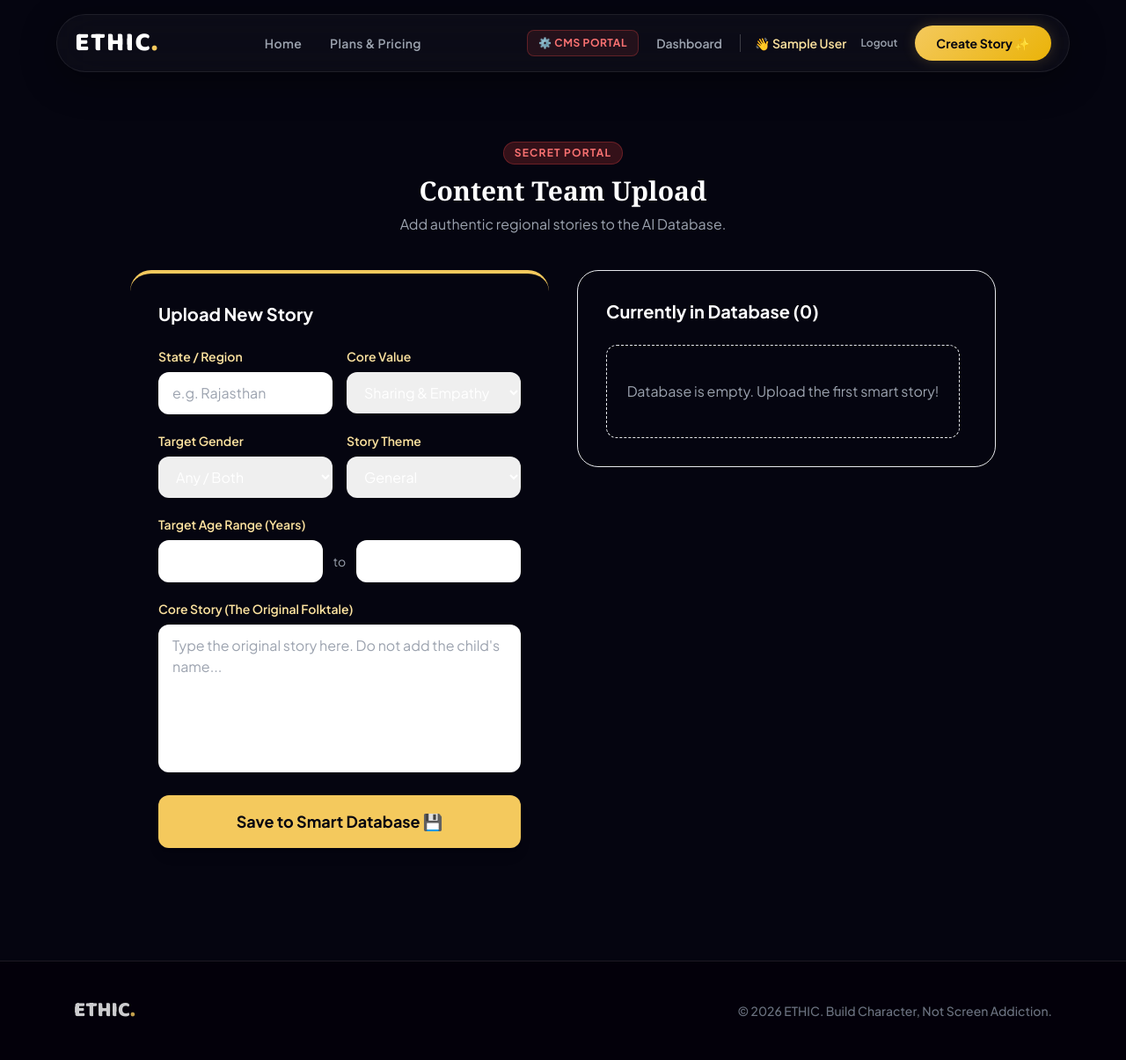
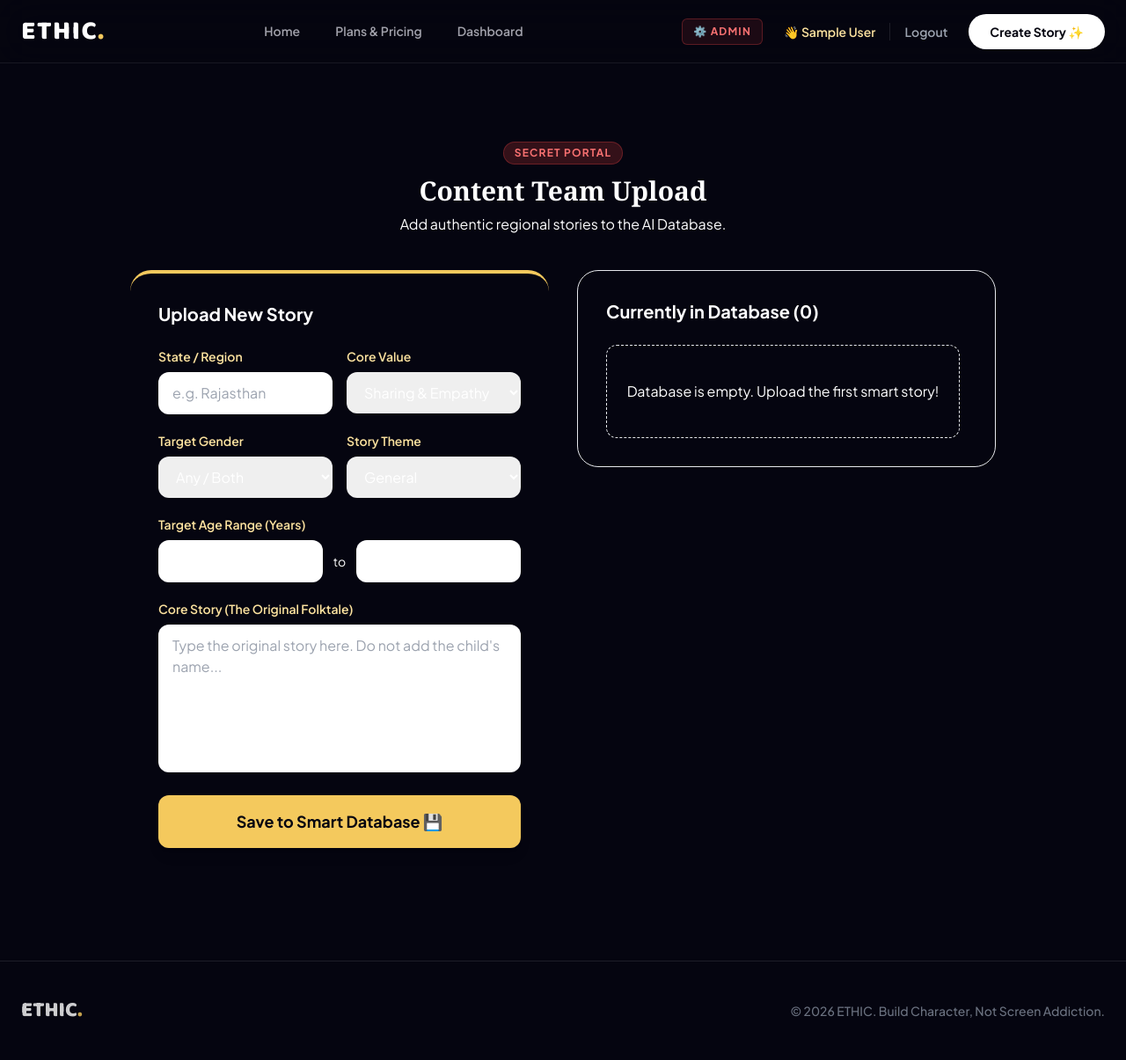
Before and after one commit to contactcuratedchoices-stack/ethic-mvp, a Flask app: page /admin/upload in a window 1280 px wide. Shown: the whole page at 88% size. Run offline with Flask 3, Linux system fonts and the light colour scheme; the visitor is signed in with stand-in values (Sample User, id 1); some libraries are stand-ins or nearby versions.

Commit message:
Update base.html

```diff
--- a/templates/base.html
+++ b/templates/base.html
@@ -5,7 +5,6 @@
     <meta name="viewport" content="width=device-width, initial-scale=1.0" />
     <title>ETHIC — Magical Bedtime Stories</title>
 
-    <!-- 🚀 Premium Fonts (Plus Jakarta Sans for UI, Baloo 2 for Magical Headings) -->
     <link href="https://fonts.googleapis.com/css2?family=Plus+Jakarta+Sans:wght@400;500;600;700&family=Baloo+2:wght@600;800&display=swap" rel="stylesheet" />
     <script src="https://cdn.tailwindcss.com"></script>
 
@@ -19,10 +18,8 @@
                     },
                     colors: {
                         navy: '#050510',
-                        'navy-light': '#0a0a1a',
                         gold: '#f4c95d',
-                        'gold-soft': '#fce29f',
-                        muted: '#9ca3af'
+                        'gold-soft': '#fce29f'
                     }
                 }
             }
@@ -32,142 +29,148 @@
     <style>
         body { background-color: #050510; color: #ffffff; }
 
-        /* 🚀 FLOATING GLASS NAVBAR */
-        .premium-nav {
-            background: rgba(255, 255, 255, 0.03);
-            backdrop-filter: blur(24px);
-            -webkit-backdrop-filter: blur(24px);
-            border: 1px solid rgba(255, 255, 255, 0.08);
-            box-shadow: 0 10px 40px rgba(0, 0, 0, 0.4);
+        /* 🚀 TOP TIER: Edge-to-Edge Frosted Glass Navbar */
+        .glass-header {
+            background: rgba(5, 5, 16, 0.4); /* Very subtle dark tint */
+            backdrop-filter: blur(20px);
+            -webkit-backdrop-filter: blur(20px);
+            border-bottom: 1px solid rgba(255, 255, 255, 0.08); /* Hairline border */
             transition: all 0.3s ease;
         }
 
-        /* Nav Link Hover Animation */
+        /* Clean Nav Links */
         .nav-link {
             position: relative;
-            color: #9ca3af;
+            color: #a1a1aa; /* text-gray-400 */
+            font-size: 0.875rem;
+            font-weight: 600;
             transition: color 0.3s ease;
             padding: 0.5rem 0;
         }
         .nav-link:hover { color: #ffffff; }
+
         .nav-link::after {
             content: ''; position: absolute; width: 0; height: 2px;
             bottom: 0; left: 0; background-color: #f4c95d;
             transition: width 0.3s ease;
-            border-radius: 2px;
         }
         .nav-link:hover::after { width: 100%; }
 
-        /* Premium Glow Button */
+        /* High-End Button */
         .btn-glow {
-            background: linear-gradient(135deg, #f4c95d, #eab308);
+            background: #ffffff;
             color: #050510;
-            box-shadow: 0 0 15px rgba(244, 201, 93, 0.2);
             transition: all 0.3s ease;
+            box-shadow: 0 0 0 0 rgba(255,255,255,0.2);
         }
         .btn-glow:hover {
-            box-shadow: 0 0 25px rgba(244, 201, 93, 0.5);
-            transform: translateY(-2px) scale(1.02);
+            transform: translateY(-1px);
+            box-shadow: 0 4px 15px rgba(255, 255, 255, 0.25);
         }
 
-        /* Mobile Menu Animations */
+        /* Mobile Menu Panel */
         #mobile-menu {
-            transition: max-height 0.4s cubic-bezier(0.4, 0, 0.2, 1), opacity 0.3s ease;
-            max-height: 0;
+            position: absolute;
+            top: 100%; left: 0; right: 0;
+            background: rgba(5, 5, 16, 0.95);
+            backdrop-filter: blur(20px);
+            -webkit-backdrop-filter: blur(20px);
+            border-bottom: 1px solid rgba(255, 255, 255, 0.1);
+            transform-origin: top;
+            transform: scaleY(0);
             opacity: 0;
-            overflow: hidden;
+            transition: transform 0.3s cubic-bezier(0.4, 0, 0.2, 1), opacity 0.3s ease;
         }
-        #mobile-menu.open { max-height: 500px; opacity: 1; }
+        #mobile-menu.open {
+            transform: scaleY(1);
+            opacity: 1;
+        }
     </style>
 </head>
 <body class="font-sans min-h-screen antialiased flex flex-col selection:bg-gold/30">
 
-    <!-- 🌟 FLOATING GLASS NAVBAR 🌟 -->
-    <header class="fixed w-full z-50 top-0 pt-4 px-4 sm:px-6 pointer-events-none">
-        <div class="max-w-6xl mx-auto premium-nav rounded-2xl md:rounded-full px-5 py-3 pointer-events-auto">
-            <div class="flex items-center justify-between">
+    <header class="fixed w-full z-50 top-0 left-0 glass-header h-[72px] flex items-center">
+        <div class="w-full max-w-7xl mx-auto px-6 flex items-center justify-between">
 
-                <!-- Logo -->
-                <a href="/" class="font-magical text-2xl md:text-3xl font-extrabold text-white tracking-wider flex items-center hover:scale-105 transition-transform">
+            <a href="/" class="font-magical text-2xl md:text-3xl font-extrabold text-white tracking-wider flex items-center hover:opacity-80 transition-opacity">
                 ETHIC<span class="text-gold">.</span>
             </a>
 
-                <!-- Desktop Navigation -->
-                <nav class="hidden md:flex items-center gap-8 text-sm font-semibold tracking-wide">
+            <nav class="hidden md:flex items-center gap-10">
                 <a href="/" class="nav-link">Home</a>
                 <a href="/pricing" class="nav-link">Plans & Pricing</a>
+                {% if session.get('user_name') %}
+                    <a href="/dashboard" class="nav-link">Dashboard</a>
+                {% endif %}
             </nav>
 
-                <!-- Desktop Auth & Actions -->
-                <div class="hidden md:flex items-center gap-5">
+            <div class="hidden md:flex items-center gap-6">
                 {% if session.get('user_name') %}
-                        <!-- CMS Portal Button (ONLY FOR ADMINS) -->
+
                     {% if session.get('is_admin') %}
-                        <a href="/admin/upload" class="flex items-center gap-1.5 px-3 py-1.5 rounded-lg bg-red-500/10 border border-red-500/30 text-red-400 hover:bg-red-500/20 transition text-xs uppercase tracking-wider font-bold">
-                            ⚙️ CMS Portal
+                    <a href="/admin/upload" class="text-xs font-bold text-red-400 hover:text-red-300 uppercase tracking-widest border border-red-500/30 px-3 py-1.5 rounded-md bg-red-500/10 transition">
+                        ⚙️ Admin
                     </a>
                     {% endif %}
 
-                        <a href="/dashboard" class="nav-link text-sm font-semibold">Dashboard</a>
-
-                        <div class="flex items-center gap-4 border-l border-white/20 pl-4">
-                            <span class="text-gold-soft text-sm font-semibold">👋 {{ session.get('user_name') }}</span>
-                            <a href="/logout" class="text-xs font-semibold text-gray-400 hover:text-white transition">Logout</a>
+                    <div class="flex items-center gap-4">
+                        <span class="text-gold-soft text-sm font-semibold border-r border-white/10 pr-4">👋 {{ session.get('user_name') }}</span>
+                        <a href="/logout" class="text-sm font-semibold text-gray-400 hover:text-white transition">Logout</a>
                     </div>
 
-                        <a href="/studio" class="btn-glow px-6 py-2.5 rounded-full text-sm font-extrabold flex items-center gap-2">
+                    <a href="/studio" class="btn-glow px-6 py-2.5 rounded-full text-sm font-bold flex items-center gap-2">
                         Create Story ✨
                     </a>
                 {% else %}
                     <a href="/login" class="nav-link text-sm font-semibold">Log In</a>
-                        <a href="/login" class="btn-glow px-6 py-2.5 rounded-full text-sm font-extrabold shadow-lg">
+                    <a href="/login" class="btn-glow px-6 py-2.5 rounded-full text-sm font-bold">
                         Get Started
                     </a>
                 {% endif %}
             </div>
 
-                <!-- Mobile Menu Toggle Button -->
-                <button id="mobile-menu-btn" class="md:hidden text-white p-2 focus:outline-none hover:text-gold transition">
+            <button id="mobile-menu-btn" class="md:hidden text-white p-2 -mr-2 focus:outline-none hover:text-gold transition">
                 <svg id="icon-menu" xmlns="http://www.w3.org/2000/svg" width="28" height="28" viewBox="0 0 24 24" fill="none" stroke="currentColor" stroke-width="2" stroke-linecap="round" stroke-linejoin="round"><line x1="3" y1="12" x2="21" y2="12"></line><line x1="3" y1="6" x2="21" y2="6"></line><line x1="3" y1="18" x2="21" y2="18"></line></svg>
                 <svg id="icon-close" class="hidden" xmlns="http://www.w3.org/2000/svg" width="28" height="28" viewBox="0 0 24 24" fill="none" stroke="currentColor" stroke-width="2" stroke-linecap="round" stroke-linejoin="round"><line x1="18" y1="6" x2="6" y2="18"></line><line x1="6" y1="6" x2="18" y2="18"></line></svg>
             </button>
         </div>
 
-            <!-- Mobile Dropdown Menu -->
-            <div id="mobile-menu" class="md:hidden flex flex-col gap-4 border-t border-white/10 mt-3 pt-4 pb-2 px-2">
-                <a href="/" class="text-white font-semibold hover:text-gold transition">Home</a>
-                <a href="/pricing" class="text-white font-semibold hover:text-gold transition">Plans & Pricing</a>
+        <div id="mobile-menu" class="md:hidden flex flex-col px-6 py-6 gap-6 shadow-2xl">
+            <div class="flex flex-col gap-4">
+                <a href="/" class="text-xl font-semibold text-gray-300 hover:text-white transition">Home</a>
+                <a href="/pricing" class="text-xl font-semibold text-gray-300 hover:text-white transition">Plans & Pricing</a>
+                {% if session.get('user_name') %}
+                    <a href="/dashboard" class="text-xl font-semibold text-gray-300 hover:text-white transition">Dashboard</a>
+                {% endif %}
+            </div>
 
-                <div class="h-px w-full bg-white/10 my-1"></div>
+            <div class="h-px w-full bg-white/10"></div>
 
+            <div class="flex flex-col gap-4">
                 {% if session.get('user_name') %}
-                    <div class="text-gold-soft font-semibold text-sm mb-1">👋 Hi, {{ session.get('user_name') }}</div>
+                    <div class="text-gold-soft font-semibold text-lg">👋 Hi, {{ session.get('user_name') }}</div>
 
                     {% if session.get('is_admin') %}
-                    <a href="/admin/upload" class="flex items-center gap-2 text-red-400 font-bold hover:text-red-300 transition">
+                    <a href="/admin/upload" class="text-red-400 font-bold uppercase tracking-wider text-sm hover:text-red-300 transition">
                         ⚙️ CMS Portal
                     </a>
                     {% endif %}
 
-                    <a href="/dashboard" class="flex items-center gap-2 text-white font-semibold hover:text-gold transition">
-                        📊 Dashboard
-                    </a>
-                    <a href="/logout" class="text-gray-400 text-sm font-semibold hover:text-white transition">Logout</a>
+                    <a href="/logout" class="text-gray-400 text-lg font-medium hover:text-white transition">Logout</a>
 
-                    <a href="/studio" class="mt-3 text-center btn-glow rounded-xl px-5 py-3 text-sm font-bold shadow-lg">
+                    <a href="/studio" class="mt-2 text-center btn-glow rounded-full px-5 py-3.5 text-base font-bold shadow-lg">
                         Create Story ✨
                     </a>
                 {% else %}
-                    <a href="/login" class="flex items-center gap-2 text-white font-semibold hover:text-gold transition">
-                        <svg xmlns="http://www.w3.org/2000/svg" width="18" height="18" viewBox="0 0 24 24" fill="none" stroke="currentColor" stroke-width="2"><path d="M20 21v-2a4 4 0 0 0-4-4H8a4 4 0 0 0-4 4v2"></path><circle cx="12" cy="7" r="4"></circle></svg>
-                        Log in / Create Account
+                    <a href="/login" class="text-xl font-semibold text-gray-300 hover:text-white transition">Log In</a>
+                    <a href="/login" class="mt-2 text-center btn-glow rounded-full px-5 py-3.5 text-base font-bold shadow-lg">
+                        Get Started
                     </a>
                 {% endif %}
             </div>
         </div>
     </header>
 
-    <!-- Mobile Menu Script -->
     <script>
         const btn = document.getElementById('mobile-menu-btn');
         const menu = document.getElementById('mobile-menu');
@@ -181,8 +184,7 @@
         });
     </script>
 
-    <!-- 🔔 Flash Messages -->
-    <div class="fixed top-28 left-1/2 transform -translate-x-1/2 z-40 w-full max-w-md px-4 pointer-events-none">
+    <div class="fixed top-24 left-1/2 transform -translate-x-1/2 z-40 w-full max-w-md px-4 pointer-events-none">
         {% with messages = get_flashed_messages(category_filter=["error"]) %}
             {% if messages %}
                 <div class="pointer-events-auto bg-red-900/80 border border-red-500/50 text-red-100 backdrop-blur-md px-5 py-3 rounded-2xl shadow-2xl flex items-center justify-between font-medium text-sm mb-2">
@@ -201,17 +203,13 @@
         {% endwith %}
     </div>
 
-    <!-- 🎬 MAIN CONTENT -->
     <main class="flex-grow pt-28">
         {% block content %}{% endblock %}
     </main>
 
-    <!-- 🌟 GLOBAL FOOTER -->
-    <footer class="border-t border-white/10 mt-12 bg-[#03000a]">
-        <div class="mx-auto max-w-6xl px-5 py-10 flex flex-col md:flex-row justify-between items-center text-sm text-gray-500 gap-4">
-            <!-- Logo -->
+    <footer class="border-t border-white/10 mt-12 bg-[#050510]">
+        <div class="mx-auto max-w-7xl px-6 py-10 flex flex-col md:flex-row justify-between items-center text-sm text-gray-500 gap-4">
             <div class="font-magical text-2xl font-bold text-white opacity-80 hover:opacity-100 transition">ETHIC<span class="text-gold">.</span></div>
-            <!-- Copyright -->
             <p class="font-medium">© 2026 ETHIC. Build Character, Not Screen Addiction.</p>
         </div>
     </footer>
```
Lines whose indentation alone changed are shown as unchanged.
